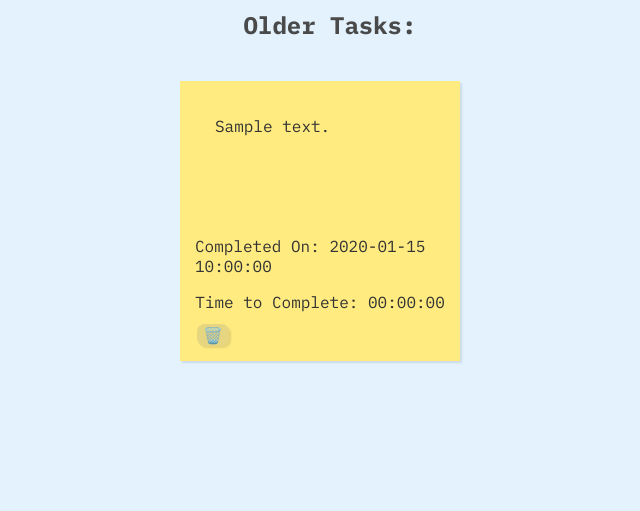
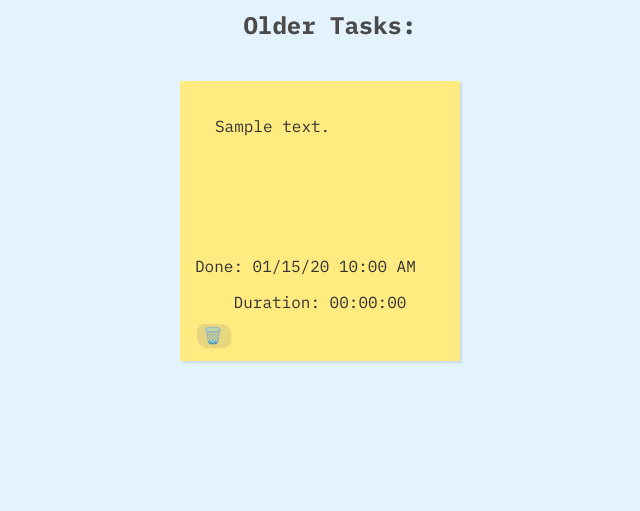
Before and after one commit to jleto6/task-manager, a Flask app: page /history in a window 1280 px wide. Shown: the part 310-821 px from the top of the page, without its empty margins (310-950 px from the left). Run offline with Flask 3, Linux system fonts and the light colour scheme; a database or web service that is not in the repository returns one stand-in record (values such as "Sample title"); some libraries are stand-ins or nearby versions.

Commit message:
update app to use socketio for running the server

```diff
--- a/app.py
+++ b/app.py
@@ -121,5 +121,8 @@ def history():
 
     return render_template("history.html", day_tasks=day_tasks, old_tasks=old_tasks)
 
+# if __name__ == "__main__":
+#     app.run(debug=True)
+
 if __name__ == "__main__":
-    app.run(debug=True)
+    socketio.run(app, host="0.0.0.0", port=5000)
--- /dev/null
+++ b/requirements.txt
@@ -0,0 +1,4 @@
+flask
+flask-socketio
+psycopg2-binary
+eventlet
--- a/static/helpers.js
+++ b/static/helpers.js
@@ -53,7 +53,7 @@ export function setTime(start, end, note){
     timer.style.margin = "0 auto";
     timer.style.textAlign = "center";
     timer.style.width = "fit-content";
-    timer.textContent = `Time to Complete: ${String(hours).padStart(2, '0')}:${String(minutes).padStart(2, '0')}:${String(remainingSeconds).padStart(2, '0')}`;
+    timer.textContent = `Duration: ${String(hours).padStart(2, '0')}:${String(minutes).padStart(2, '0')}:${String(remainingSeconds).padStart(2, '0')}`;
     const btnContainer = note.querySelector(`.btn-container[data-id="${id}"]`);
     note.insertBefore(timer, btnContainer);
 
--- a/templates/history.html
+++ b/templates/history.html
@@ -26,7 +26,7 @@
 
        <textarea>{{ task[1] or 'No description provided.' }}</textarea>
 
-       <p>Completed On: {{ task[3] }}</p>
+       <p style="text-align: center;">Done: {{ task[3].strftime("%m/%d/%y %I:%M %p") }}</p>
 
        <div class="btn-container" data-id="{{ task[0]}}">
            <button type="button" class="delete-btn" data-id="{{ task[0]}}">
@@ -48,7 +48,7 @@
 
        <textarea>{{ task[1] or 'No description provided.' }}</textarea>
 
-       <p>Completed On: {{ task[3] }}</p>
+        <p style="text-align: center;">Done: {{ task[3].strftime("%m/%d/%y %I:%M %p") }}</p>
 
        <div class="btn-container" data-id="{{ task[0]}}">
            <button type="button" class="delete-btn" data-id="{{ task[0]}}">
```
Also changed, not shown: 1 other file.
